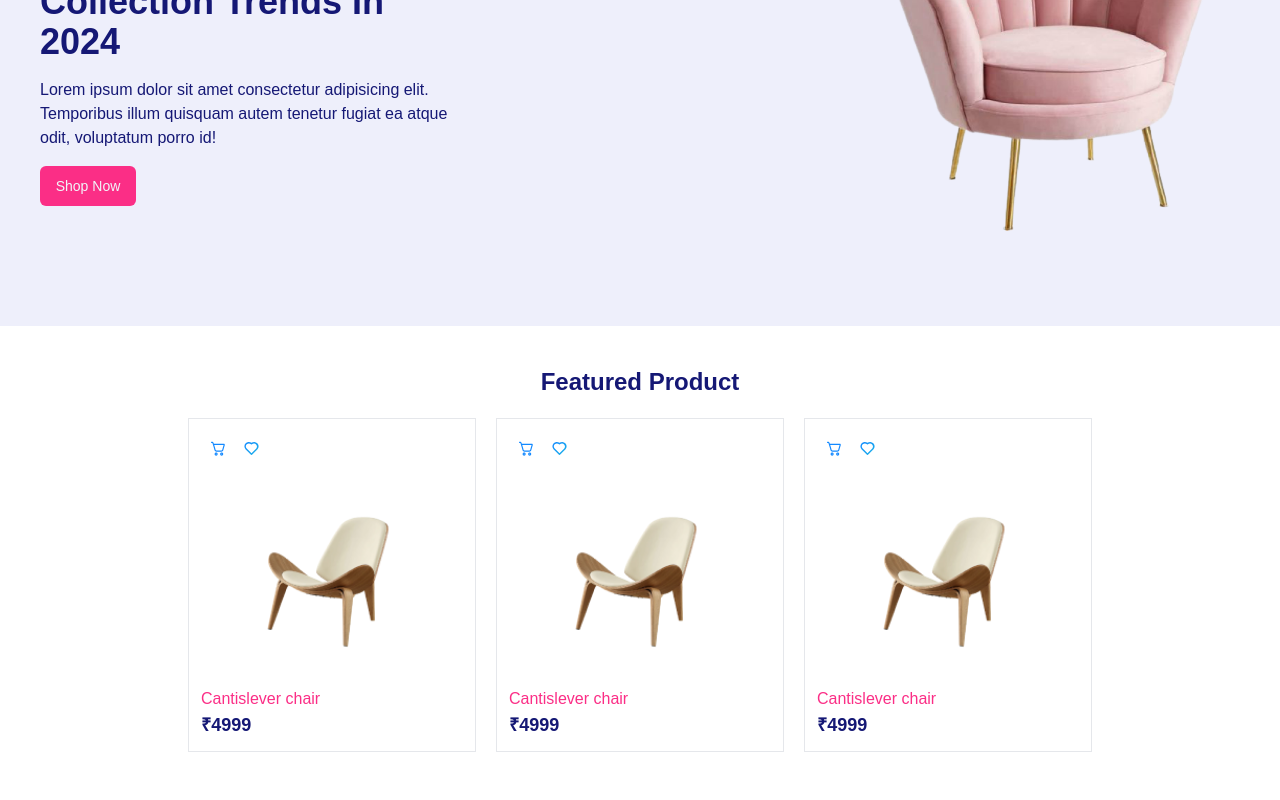
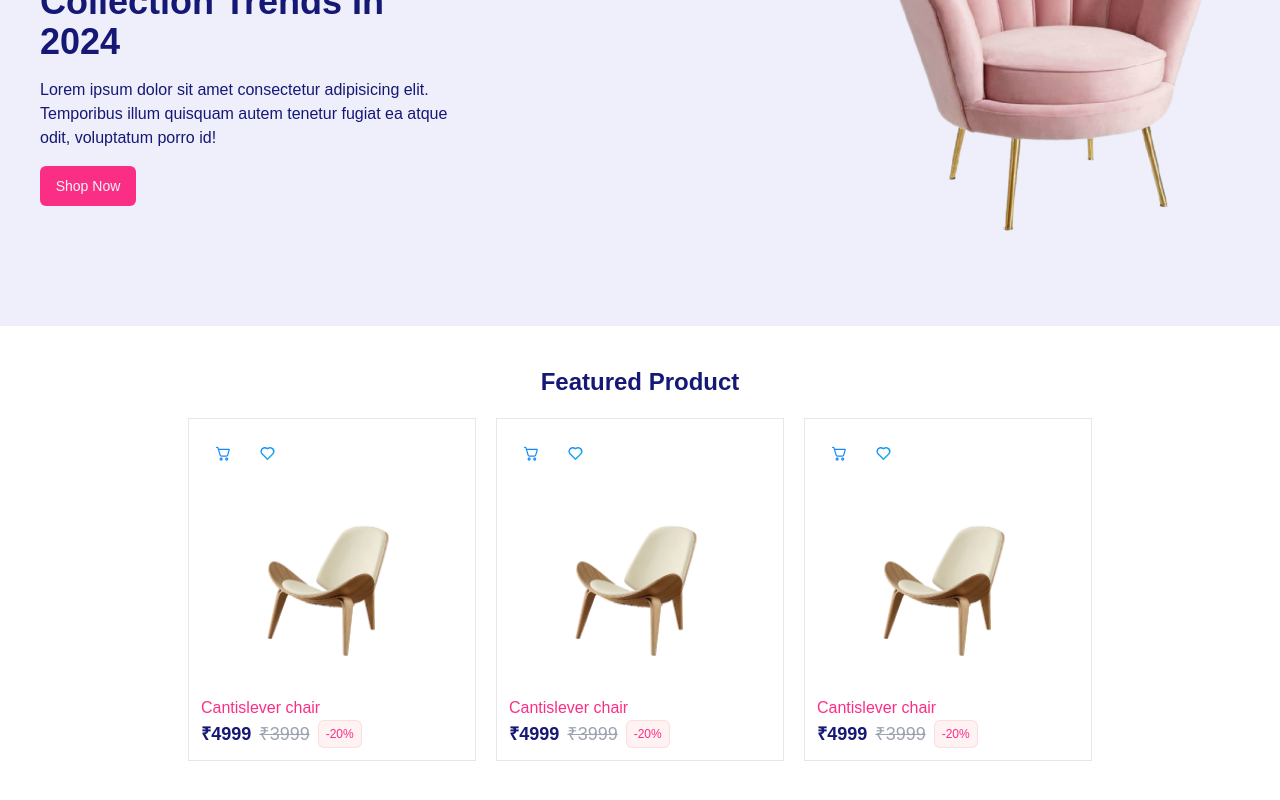
Before and after one commit to Hyperchain-Technolgy/furniture, a React (Vite) app: page / in a window 1280 px wide. Shown: the part 218-1018 px from the top of the page. Built offline with nearby package versions, Linux system fonts and the light colour scheme; a web font is replaced by a local one.

Commit message:
define badges & secondary button for products

```diff
--- a/src/Components/Product.jsx
+++ b/src/Components/Product.jsx
@@ -1,19 +1,24 @@
 import cart from '../assets/cart.svg'
 import heart from '../assets/heart.svg'
+import SecondaryButton from './SecondaryButton'
 
 const Product = ({ src, price }) => {
   return (
     <section className="border w-72 min-w-64 group hover:cursor-pointer">
       <section className='group-hover:bg-gray-100'>
         <div className='flex gap-4 p-5'>
-          <img src={cart} alt="cart icon" />
-          <img src={heart} alt="heart icon" />
+          <SecondaryButton src={cart} alt="cart icon" />
+          <SecondaryButton src={heart} alt="heart icon" />
         </div>
         <img src={src} alt="chair" className='w-44 mx-auto p-5' />
       </section>
       <div className='font-medium group-hover:bg-foreground duration-300 p-3'>
         <p className='text-pink group-hover:text-white'>Cantislever chair</p>
-        <p className='group-hover:text-white duration-100 text-lg font-semibold'>₹{price}</p>
+        <div className='flex gap-2'>
+          <p className='group-hover:text-white duration-100 text-lg font-semibold'>₹{price}</p>
+          <p className='text-gray-400 duration-100 text-lg line-through'>₹3999</p>
+          <span class="inline-flex items-center rounded-md bg-red-50 px-2 py-1 text-xs font-medium text-pink ring-1 ring-inset ring-red-600/10 group-hover:bg-blue-900 group-hover:ring-blue-50/10 group-hover:text-white">-20%</span>
+        </div>
       </div>
     </section>
   )
--- /dev/null
+++ b/src/Components/SecondaryButton.jsx
@@ -0,0 +1,9 @@
+const SecondaryButton = ({ src, alt }) => {
+  return (
+    <div className="rounded-full hover:bg-white size-7 flex items-center justify-center duration-300 active:bg-violet active:duration-100">
+      <img src={src} alt={alt} />
+    </div>
+  )
+}
+
+export default SecondaryButton
```
